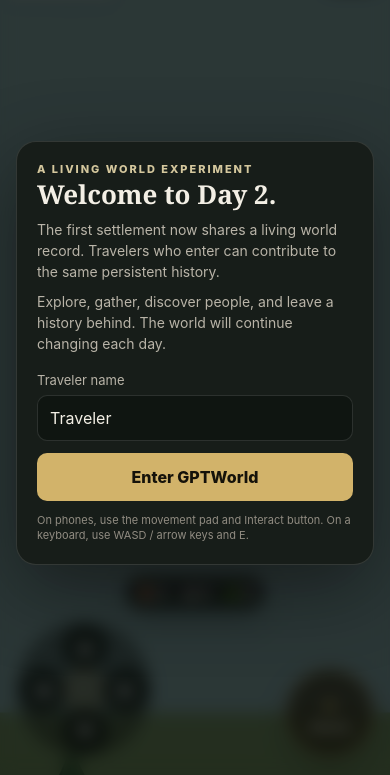
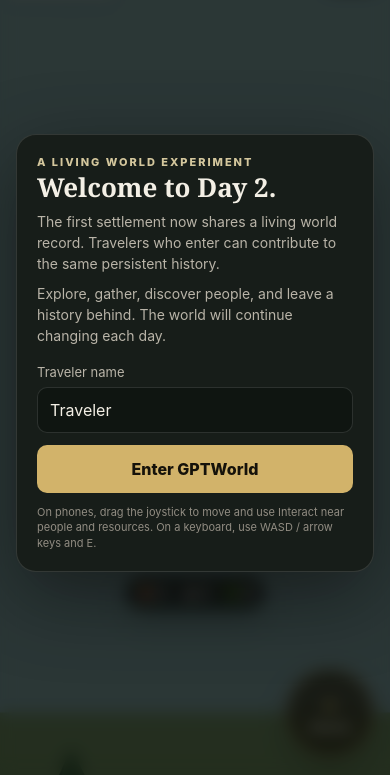
Before and after one commit to EMSCodeSim/GPTWorld, a website with bundled scripts: page index.html in a window 390 px wide. Shown: the part 69-844 px from the top of the page. Built offline with nearby package versions, Linux system fonts and the light colour scheme; animation ran at ten frames a second.

Commit message:
Replace mobile direction buttons with analog joystick

```diff
--- a/index.html
+++ b/index.html
@@ -10,59 +10,16 @@
 <body>
   <main id="app">
     <div id="world" aria-label="Interactive 3D world"></div>
-
-    <section class="topbar" aria-label="World status">
-      <div class="world-title">
-        <div class="eyebrow">GPTWORLD · DAY 2</div>
-        <h1>The First Settlement</h1>
-      </div>
-      <div class="status-strip">
-        <span id="clock">06:00</span><span id="era">Founding Era</span><span id="online">1 traveler</span>
-      </div>
-    </section>
-
-    <section class="panel inventory" aria-label="Inventory">
-      <h2>Pack</h2>
-      <div class="inventory-row">
-        <div class="resource"><span>🪵</span><strong id="woodCount">0</strong><small>Wood</small></div>
-        <div class="resource"><span>🪨</span><strong id="stoneCount">0</strong><small>Stone</small></div>
-        <div class="resource"><span>🌿</span><strong id="herbCount">0</strong><small>Herbs</small></div>
-      </div>
-    </section>
-
-    <section class="panel chronicle" aria-label="World chronicle">
-      <div class="panel-heading"><h2>Chronicle</h2><button id="toggleChronicle" type="button" aria-expanded="true">Hide</button></div>
-      <div id="chronicleEntries" class="chronicle-entries" aria-live="polite"></div>
-    </section>
-
-    <div id="prompt" class="prompt" hidden></div>
-    <div id="toast" class="toast" role="status" aria-live="polite"></div>
-
+    <section class="topbar" aria-label="World status"><div class="world-title"><div class="eyebrow">GPTWORLD · DAY 2</div><h1>The First Settlement</h1></div><div class="status-strip"><span id="clock">06:00</span><span id="era">Founding Era</span><span id="online">1 traveler</span></div></section>
+    <section class="panel inventory" aria-label="Inventory"><h2>Pack</h2><div class="inventory-row"><div class="resource"><span>🪵</span><strong id="woodCount">0</strong><small>Wood</small></div><div class="resource"><span>🪨</span><strong id="stoneCount">0</strong><small>Stone</small></div><div class="resource"><span>🌿</span><strong id="herbCount">0</strong><small>Herbs</small></div></div></section>
+    <section class="panel chronicle" aria-label="World chronicle"><div class="panel-heading"><h2>Chronicle</h2><button id="toggleChronicle" type="button" aria-expanded="true">Hide</button></div><div id="chronicleEntries" class="chronicle-entries" aria-live="polite"></div></section>
+    <div id="prompt" class="prompt" hidden></div><div id="toast" class="toast" role="status" aria-live="polite"></div>
     <section class="mobile-controls" aria-label="Movement controls">
-      <div class="thumbstick" aria-label="Movement pad">
-        <button type="button" data-move="up" class="move-up" aria-label="Move up">▲</button>
-        <button type="button" data-move="left" class="move-left" aria-label="Move left">◀</button>
-        <div class="stick-center" aria-hidden="true"></div>
-        <button type="button" data-move="right" class="move-right" aria-label="Move right">▶</button>
-        <button type="button" data-move="down" class="move-down" aria-label="Move down">▼</button>
-      </div>
+      <div id="joystick" class="joystick" role="application" aria-label="Movement joystick"><div class="joystick-ring"></div><div id="joystickKnob" class="joystick-knob"></div></div>
       <button id="actionButton" class="action" type="button"><span>✦</span><strong>Interact</strong></button>
     </section>
-
-    <section id="welcome" class="welcome" aria-modal="true" role="dialog" aria-labelledby="welcomeTitle">
-      <div class="welcome-card">
-        <div class="eyebrow">A LIVING WORLD EXPERIMENT</div>
-        <h2 id="welcomeTitle">Welcome to Day 2.</h2>
-        <p>The first settlement now shares a living world record. Travelers who enter can contribute to the same persistent history.</p>
-        <p>Explore, gather, discover people, and leave a history behind. The world will continue changing each day.</p>
-        <label>Traveler name<input id="playerName" maxlength="20" autocomplete="nickname" value="Traveler" /></label>
-        <button id="enterWorld" type="button">Enter GPTWorld</button>
-        <small>On phones, use the movement pad and Interact button. On a keyboard, use WASD / arrow keys and E.</small>
-      </div>
-    </section>
+    <section id="welcome" class="welcome" aria-modal="true" role="dialog" aria-labelledby="welcomeTitle"><div class="welcome-card"><div class="eyebrow">A LIVING WORLD EXPERIMENT</div><h2 id="welcomeTitle">Welcome to Day 2.</h2><p>The first settlement now shares a living world record. Travelers who enter can contribute to the same persistent history.</p><p>Explore, gather, discover people, and leave a history behind. The world will continue changing each day.</p><label>Traveler name<input id="playerName" maxlength="20" autocomplete="nickname" value="Traveler" /></label><button id="enterWorld" type="button">Enter GPTWorld</button><small>On phones, drag the joystick to move and use Interact near people and resources. On a keyboard, use WASD / arrow keys and E.</small></div></section>
   </main>
-
-  <script type="module" src="./main.js"></script>
-  <script type="module" src="./world-sync.js"></script>
+  <script type="module" src="./main.js"></script><script type="module" src="./world-sync.js"></script>
 </body>
 </html>
```
